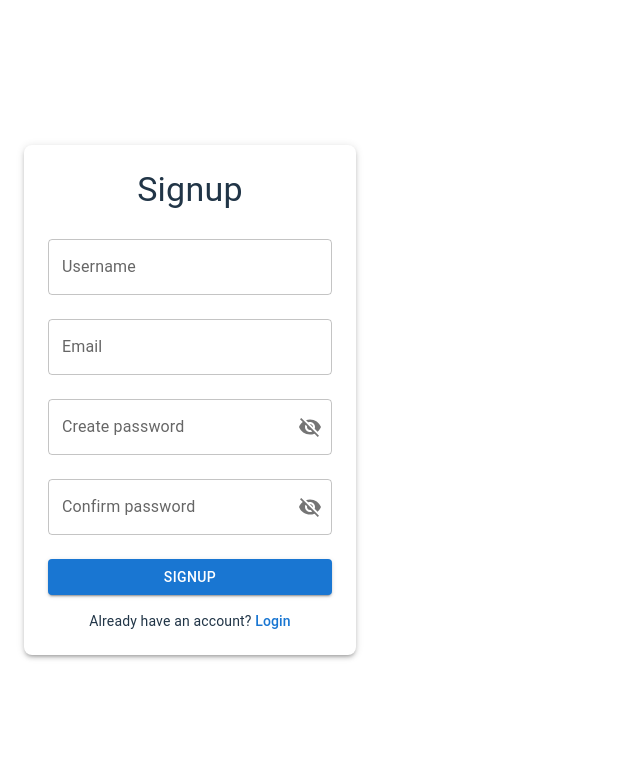
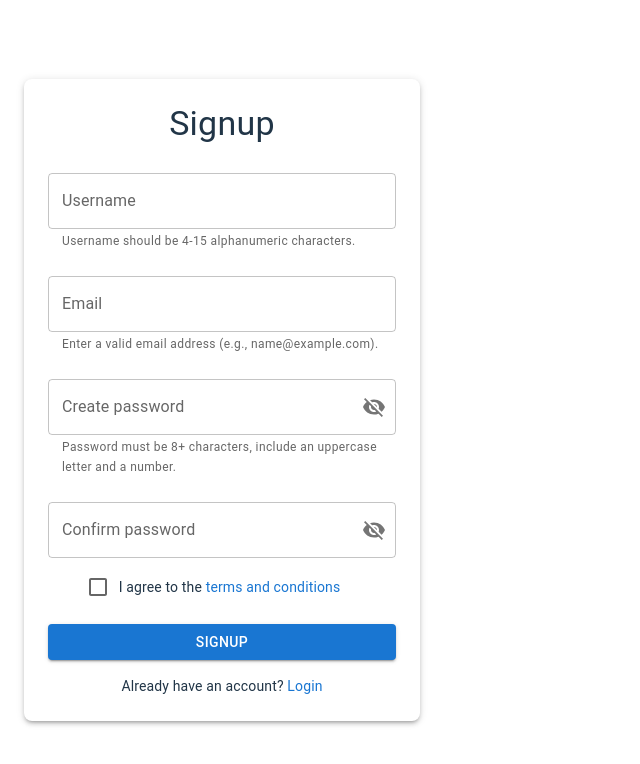
Before and after one commit to SAD-Enjoyers/SAD_Frontend, a React (Vite) app: page /signup in a window 1280 px wide. Shown: the top 764 px of the page, without its empty margins (0-640 px from the left). Built offline with nearby package versions, Linux system fonts and the light colour scheme.

Commit message:
improving signup form with hooks and Handle error responses from server

```diff
--- a/src/features/Auth/Signup/Signup.jsx
+++ b/src/features/Auth/Signup/Signup.jsx
@@ -8,28 +8,94 @@ import {
   TextField,
   Typography,
   Snackbar,
+  Checkbox,
+  FormControlLabel,
+  CircularProgress,
+  Link,
 } from "@mui/material";
 import { Visibility, VisibilityOff } from "@mui/icons-material";
 
 function Signup() {
   const [showPassword, setShowPassword] = useState(false);
   const [showConfirmPassword, setShowConfirmPassword] = useState(false);
-  const [username, setUsername] = useState(""); // New state for username
+  const [username, setUsername] = useState("");
   const [email, setEmail] = useState("");
   const [password, setPassword] = useState("");
   const [confirmPassword, setConfirmPassword] = useState("");
   const [errorMessage, setErrorMessage] = useState("");
+  const [loading, setLoading] = useState(false);
+  const [agreedToTerms, setAgreedToTerms] = useState(false);
 
   const handleClickShowPassword = () => setShowPassword((show) => !show);
   const handleClickShowConfirmPassword = () =>
     setShowConfirmPassword((show) => !show);
 
-  const handleSignup = () => {
+  const validateUsername = (username) => /^[a-zA-Z0-9]{4,15}$/.test(username); // Alphanumeric, 4-15 characters
+  const validateEmail = (email) => /^[^\s@]+@[^\s@]+\.[^\s@]+$/.test(email);
+  const validatePasswordStrength = (password) =>
+    password.length >= 8 && /[A-Z]/.test(password) && /\d/.test(password);
+
+  const handleSignup = async () => {
+    if (!username || !email || !password || !confirmPassword) {
+      setErrorMessage("All fields are required");
+      return;
+    }
+    if (!validateUsername(username)) {
+      setErrorMessage("Username must be 4-15 alphanumeric characters");
+      return;
+    }
+    if (!validateEmail(email)) {
+      setErrorMessage("Invalid email format");
+      return;
+    }
+    if (!validatePasswordStrength(password)) {
+      setErrorMessage(
+        "Password must be at least 8 characters, include an uppercase letter and a number"
+      );
+      return;
+    }
     if (password !== confirmPassword) {
       setErrorMessage("Passwords do not match");
       return;
     }
-    // Add your signup logic here (e.g., API call)
+    if (!agreedToTerms) {
+      setErrorMessage("You must agree to the terms and conditions");
+      return;
+    }
+
+    // Simulate a signup process with a loading indicator
+    setLoading(true);
+
+    try {
+      const response = await fetch("https://your-api-url.com/signup", {
+        method: "POST",
+        headers: {
+          "Content-Type": "application/json",
+        },
+        body: JSON.stringify({
+          username,
+          email,
+          password,
+        }),
+      });
+
+      if (!response.ok) {
+        // Handle error responses
+        const errorData = await response.json();
+        setErrorMessage(
+          errorData.message || "Signup failed. Please try again."
+        );
+      } else {
+        // Handle successful signup
+        const data = await response.json();
+        alert("Signup successful! Check your email for confirmation.");
+      }
+    } catch (error) {
+      // Handle network or other unexpected errors
+      setErrorMessage("An unexpected error occurred. Please try again.");
+    } finally {
+      setLoading(false);
+    }
   };
 
   return (
@@ -39,7 +105,7 @@ function Signup() {
         display: "flex",
         alignItems: "center",
         justifyContent: "center",
-        minHeight: "100vh", // Full height of the viewport
+        minHeight: "100vh",
       }}
     >
       <Box
@@ -64,7 +130,13 @@ function Signup() {
           variant="outlined"
           margin="normal"
           value={username}
-          onChange={(e) => setUsername(e.target.value)} // Handle username input
+          onChange={(e) => setUsername(e.target.value)}
+          error={!validateUsername(username) && Boolean(errorMessage)}
+          helperText={
+            !validateUsername(username)
+              ? "Username should be 4-15 alphanumeric characters."
+              : ""
+          }
         />
 
         <TextField
@@ -74,6 +146,12 @@ function Signup() {
           margin="normal"
           value={email}
           onChange={(e) => setEmail(e.target.value)}
+          error={Boolean(errorMessage && !validateEmail(email))}
+          helperText={
+            !validateEmail(email)
+              ? "Enter a valid email address (e.g., name@example.com)."
+              : ""
+          }
         />
 
         <TextField
@@ -93,6 +171,12 @@ function Signup() {
               </InputAdornment>
             ),
           }}
+          error={!validatePasswordStrength(password) && Boolean(errorMessage)}
+          helperText={
+            !validatePasswordStrength(password)
+              ? "Password must be 8+ characters, include an uppercase letter and a number."
+              : ""
+          }
         />
 
         <TextField
@@ -112,6 +196,28 @@ function Signup() {
               </InputAdornment>
             ),
           }}
+          error={password !== confirmPassword && Boolean(errorMessage)}
+          helperText={
+            password !== confirmPassword ? "Passwords do not match." : ""
+          }
+        />
+
+        <FormControlLabel
+          control={
+            <Checkbox
+              checked={agreedToTerms}
+              onChange={(e) => setAgreedToTerms(e.target.checked)}
+              color="primary"
+            />
+          }
+          label={
+            <Typography variant="body2">
+              I agree to the{" "}
+              <Link href="/terms" underline="hover" color="primary">
+                terms and conditions
+              </Link>
+            </Typography>
+          }
         />
 
         <Button
@@ -120,15 +226,16 @@ function Signup() {
           fullWidth
           sx={{ mt: 2, mb: 2 }}
           onClick={handleSignup}
+          disabled={loading}
         >
-          Signup
+          {loading ? <CircularProgress size={24} color="inherit" /> : "Signup"}
         </Button>
 
         <Typography variant="body2">
           Already have an account?{" "}
-          <a href="/login" style={{ color: "#1976d2", textDecoration: "none" }}>
+          <Link href="/login" underline="hover" color="primary">
             Login
-          </a>
+          </Link>
         </Typography>
       </Box>
 
```
Also changed, not shown: src/common/Button.jsx (added, +9 -0 lines), src/common/Button.js (deleted).
